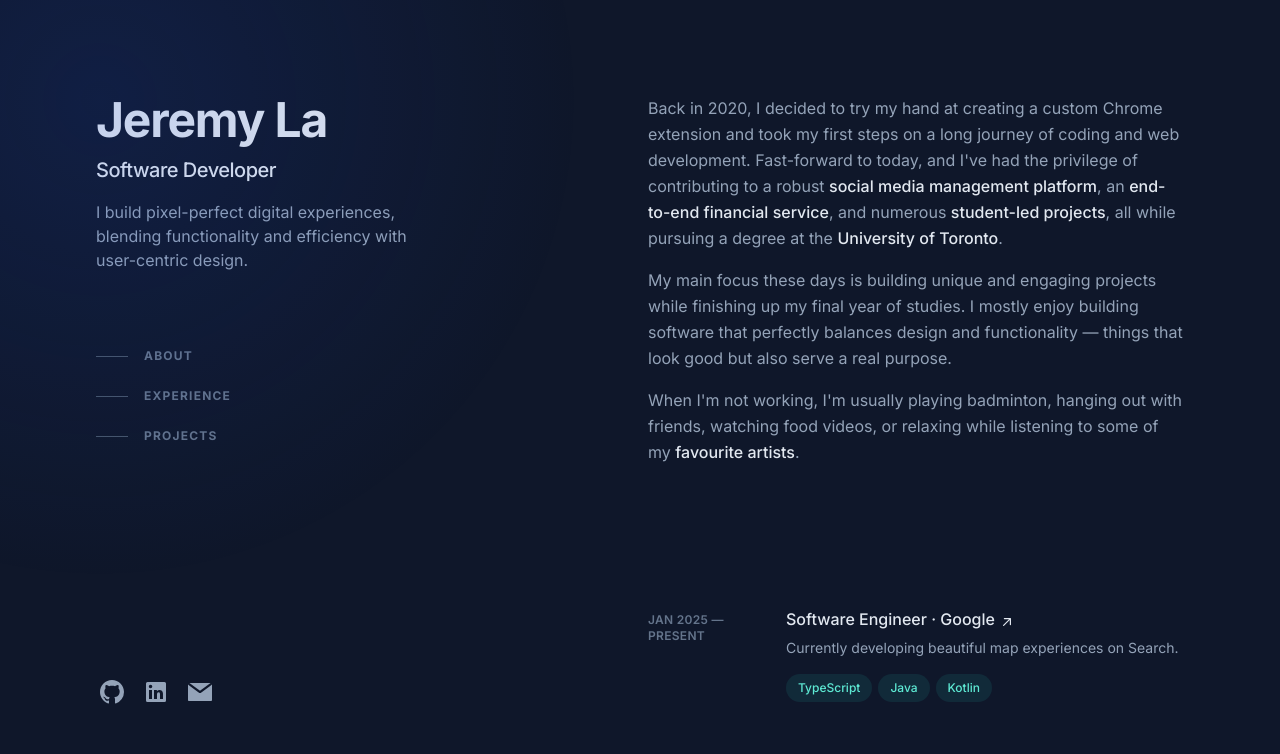
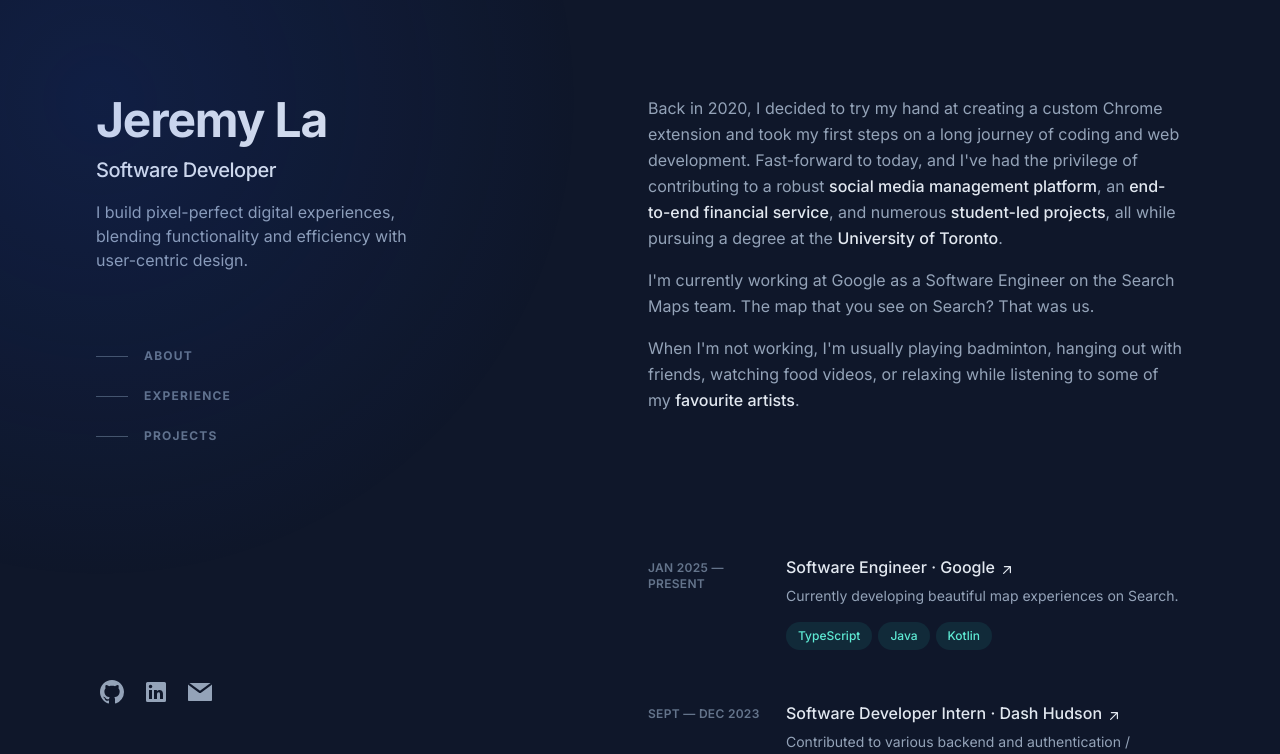
Before and after one commit to jelalalamy/jelalalamy, a Next.js app: page / in a window 1280 px wide. Shown: the top 754 px of the page. Built offline with nearby package versions, Linux system fonts and the light colour scheme.

Commit message:
Update About.tsx

```diff
--- a/src/app/components/main/About.tsx
+++ b/src/app/components/main/About.tsx
@@ -18,8 +18,7 @@
           .
         </p>
         <p className="mb-4">
-          My main focus these days is building unique and engaging projects while finishing up my final year of studies. I mostly enjoy building software
-          that perfectly balances design and functionality — things that look good but also serve a real purpose.
+          I'm currently working at Google as a Software Engineer on the Search Maps team. The map that you see on Search? That was us.
         </p>
         <p className="mb-4">
           When I&apos;m not working, I&apos;m usually playing badminton, hanging out with friends, watching food videos, or relaxing while listening to some of my&nbsp;
```
